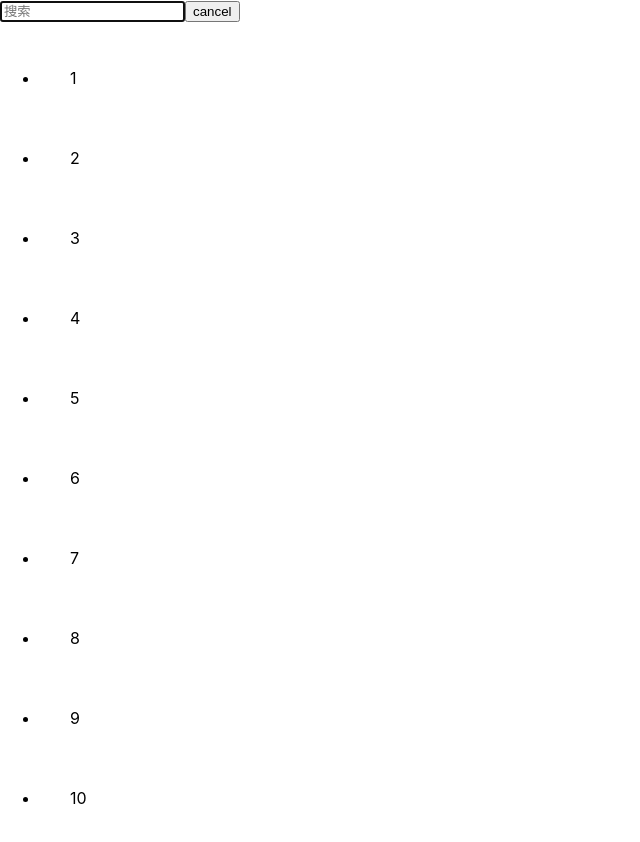
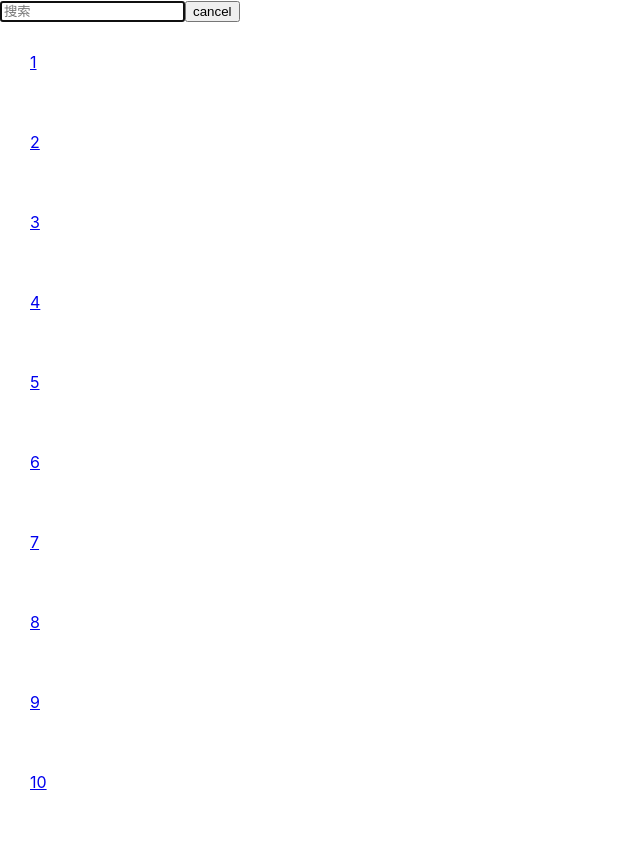
Before and after one commit to gaoqiang19514/react-demo, a React (Create React App) app: page /search in a window 1280 px wide. Shown: the top 842 px of the page, without its empty margins (0-640 px from the left). Built offline with nearby package versions, Linux system fonts and the light colour scheme.

Commit message:
feat: 记录当前滚动高度

```diff
--- a/src/App.js
+++ b/src/App.js
@@ -3,6 +3,7 @@ import { Redirect, Route, Switch } from "react-router-dom";
 
 import Home from "./pages/Home";
 import Search from "./pages/Search";
+import Detail from "./pages/Detail";
 
 export default class App extends Component {
   render() {
@@ -11,6 +12,7 @@ export default class App extends Component {
         <Switch>
           <Route path="/home" component={Home} />
           <Route path="/search" component={Search} />
+          <Route path="/detail" component={Detail} />
           <Redirect to="/home" />
         </Switch>
       </div>
--- a/src/actions/index.js
+++ b/src/actions/index.js
@@ -2,6 +2,7 @@ const FETCH_REQUEST = "FETCH_REQUEST";
 const FETCH_SUCCESS = "FETCH_SUCCESS";
 const FETCH_FAILURE = "FETCH_FAILURE";
 const SEARCH_RESET = "SEARCH_RESET";
+const SET_SCROLL_TOP = "SET_SCROLL_TOP";
 
 let start = 0;
 
@@ -48,3 +49,13 @@ export const resetSearch = () => {
     type: SEARCH_RESET
   };
 };
+
+// 设置scrollTop
+export const setScrollTop = scrollTop => {
+  return {
+    type: SET_SCROLL_TOP,
+    payload: {
+      scrollTop
+    }
+  };
+};
--- /dev/null
+++ b/src/pages/Detail/index.js
@@ -0,0 +1,11 @@
+import React, { Component } from "react";
+
+export default class Detail extends Component {
+  render() {
+    return (
+      <div>
+        <h1>Detail</h1>
+      </div>
+    );
+  }
+}
--- a/src/pages/Search/index.js
+++ b/src/pages/Search/index.js
@@ -1,13 +1,15 @@
 import React, { Component } from "react";
 import { connect } from "react-redux";
+import { Link } from "react-router-dom";
 import styled from "styled-components";
 
 import SearchComp from "../../components/Search";
 import history from "../../service";
-import { featchStarted, resetSearch } from "../../actions";
+import { featchStarted, resetSearch, setScrollTop } from "../../actions";
 
-const Ul = styled.ul`
-  li {
+const List = styled.div`
+  a {
+    display: block;
     padding: 30px;
   }
 `;
@@ -32,11 +34,17 @@ class Search extends Component {
   }
 
   componentDidMount() {
+    const { scrollTop } = this.props;
+    if (scrollTop) {
+      document.documentElement.scrollTop = scrollTop;
+    }
+
     window.addEventListener("scroll", this.handleScroll);
   }
 
   componentWillUnmount() {
     window.removeEventListener("scroll", this.handleScroll);
+    this.props.onSetScrollTop(document.documentElement.scrollTop || 0);
   }
 
   handleScroll() {
@@ -88,11 +96,15 @@ class Search extends Component {
           />
           <div>
             {!items.length && !!searchText.length && <div>搜索无结果</div>}
-            <Ul>
+            <List>
               {items.map(item => {
-                return <li key={item}>{item}</li>;
+                return (
+                  <Link key={item} to="/detail">
+                    {item}
+                  </Link>
+                );
               })}
-            </Ul>
+            </List>
             {isFetching && <Loading>loading...</Loading>}
           </div>
         </div>
@@ -114,6 +126,9 @@ const mapDispatchToProps = dispatch => {
     },
     onReset: () => {
       dispatch(resetSearch());
+    },
+    onSetScrollTop: scrollTop => {
+      dispatch(setScrollTop(scrollTop));
     }
   };
 };
```
Also changed, not shown: 1 other file (tests, documents, lock files or other folders).
